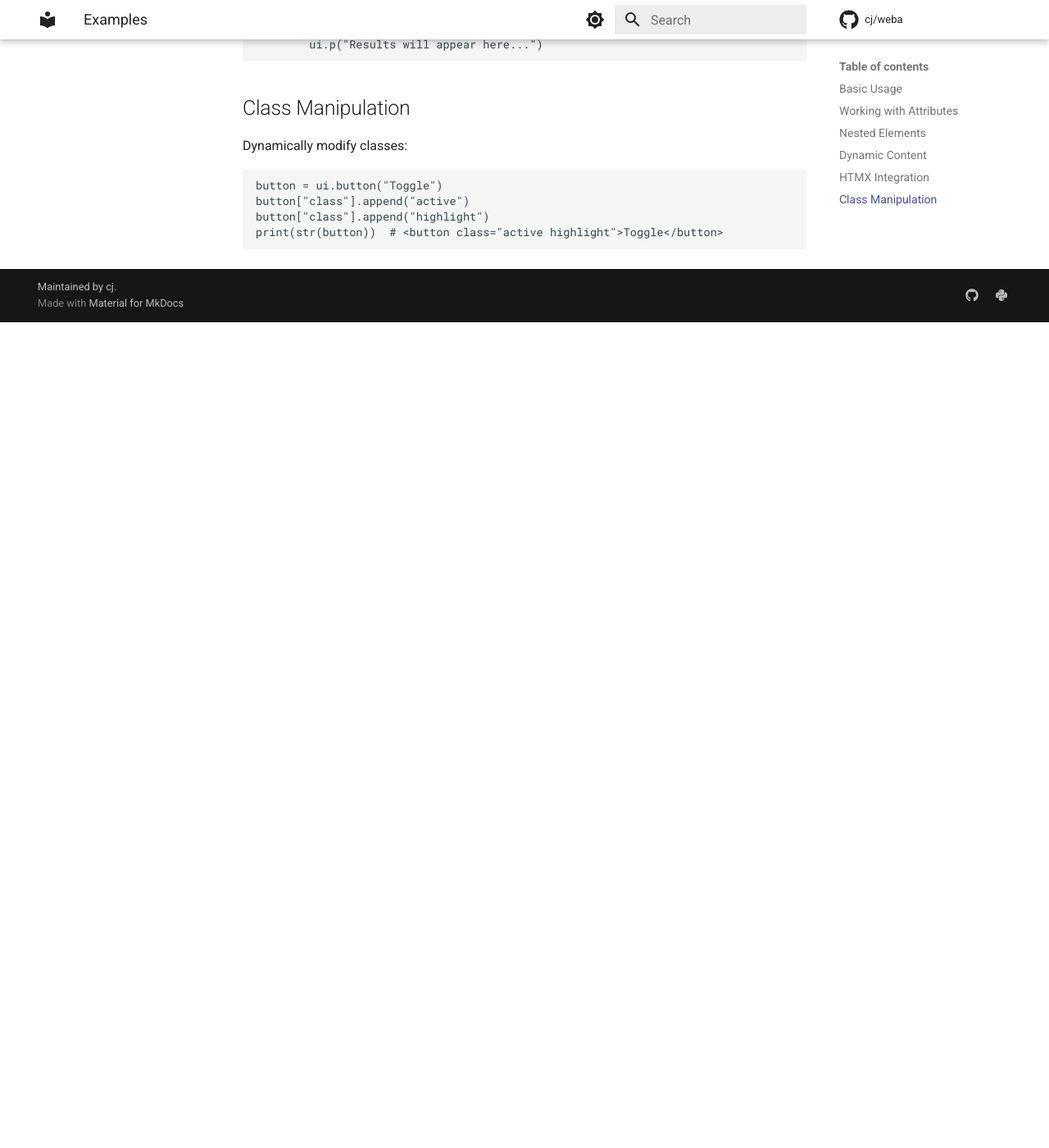
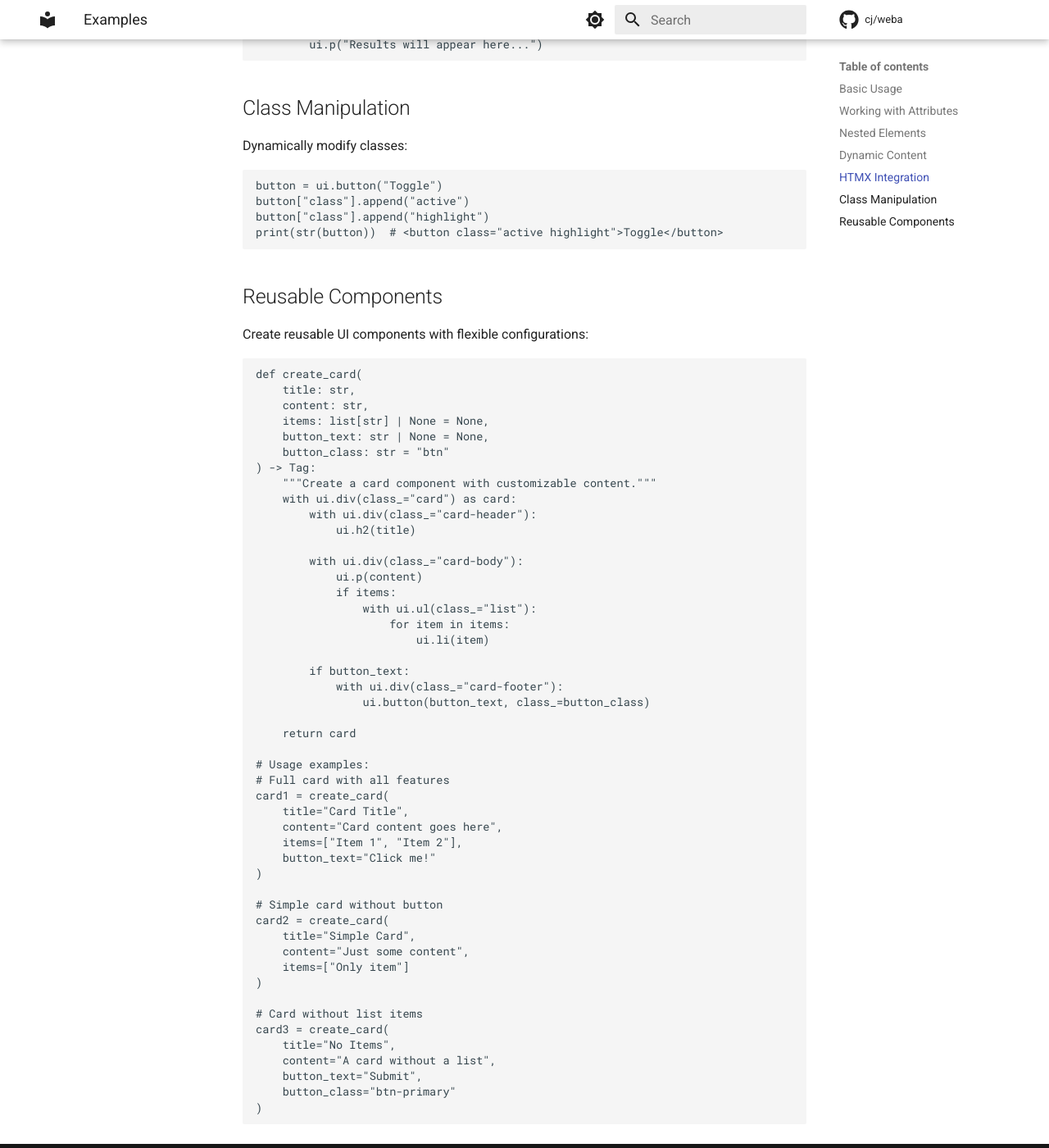
Before and after one commit to cj/weba, an MkDocs documentation site: the page built from docs/examples.md, in a window 1280 px wide and 1400 px high, scrolled down 1934 px. Shown: the whole window at 82% size. Built offline with MkDocs 1.6.1 and Material for MkDocs 9.7.7, drawn with Linux system fonts in a browser that asks for light colours; comment, search, counter and statistics services are not loaded; before the commit the page ends 2327 px from its top, so only the background shows below that.

Commit message:
feat: Add reusable card component with flexible configuration and tests

````diff
--- a/docs/examples.md
+++ b/docs/examples.md
@@ -102,3 +102,58 @@ button["class"].append("active")
 button["class"].append("highlight")
 print(str(button))  # <button class="active highlight">Toggle</button>
 ```
+
+## Reusable Components
+
+Create reusable UI components with flexible configurations:
+
+```python
+def create_card(
+    title: str,
+    content: str,
+    items: list[str] | None = None,
+    button_text: str | None = None,
+    button_class: str = "btn"
+) -> Tag:
+    """Create a card component with customizable content."""
+    with ui.div(class_="card") as card:
+        with ui.div(class_="card-header"):
+            ui.h2(title)
+
+        with ui.div(class_="card-body"):
+            ui.p(content)
+            if items:
+                with ui.ul(class_="list"):
+                    for item in items:
+                        ui.li(item)
+
+        if button_text:
+            with ui.div(class_="card-footer"):
+                ui.button(button_text, class_=button_class)
+
+    return card
+
+# Usage examples:
+# Full card with all features
+card1 = create_card(
+    title="Card Title",
+    content="Card content goes here",
+    items=["Item 1", "Item 2"],
+    button_text="Click me!"
+)
+
+# Simple card without button
+card2 = create_card(
+    title="Simple Card",
+    content="Just some content",
+    items=["Only item"]
+)
+
+# Card without list items
+card3 = create_card(
+    title="No Items",
+    content="A card without a list",
+    button_text="Submit",
+    button_class="btn-primary"
+)
+```
````
Also changed, not shown: 1 other file.
